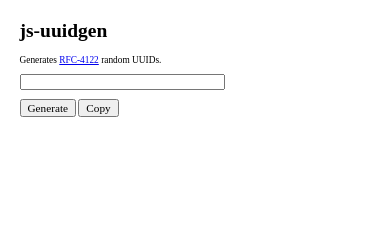
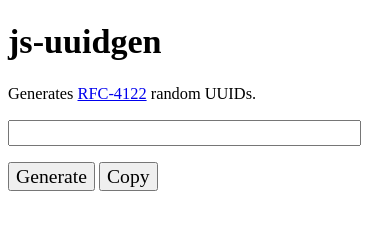
Before and after one commit to enh/js-uuidgen, a plain HTML site: page index.html in a window 390 px wide. Drawn offline with Linux system fonts and the light colour scheme.

Commit message:
css/main.css: index.html: advice from https://developers.google.com/web/fundamentals/design-and-ux/responsive/.

```diff
--- a/css/main.css
+++ b/css/main.css
@@ -1,8 +1,6 @@
 body {
-  margin: 5% auto;
-  width: 90%;
   font-size: 20px;
-  font-size: 2vw;
+  font-size: 3.5vw;
 }
 body, button, input {
   font-family: 'roboto mono', 'monospaced';
--- a/index.html
+++ b/index.html
@@ -2,6 +2,7 @@
 <html>
 <head>
   <title>js-uuidgen</title>
+  <meta name="viewport" content="width=device-width, initial-scale=1">
   <link rel="stylesheet" type="text/css" href="css/main.css">
 </head>
 <body>
```
